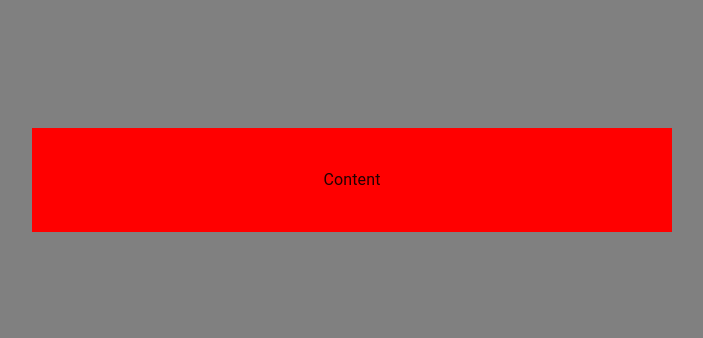
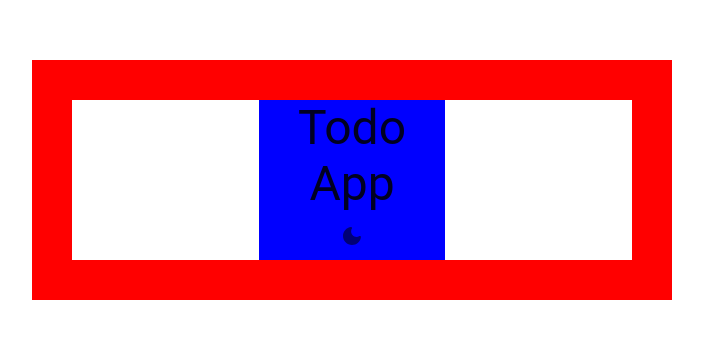
Before and after one commit to MrYious/TodoApp, a React (Create React App) app: page / in a window 1280 px wide. Shown: the part 220-558 px from the top of the page, without its empty margins (288-991 px from the left). Built offline with nearby package versions, Linux system fonts and the light colour scheme.

Commit message:
feat: add header, add roboto dep.

```diff
--- a/package.json
+++ b/package.json
@@ -5,6 +5,7 @@
   "dependencies": {
     "@emotion/react": "^11.8.2",
     "@emotion/styled": "^11.8.1",
+    "@fontsource/roboto": "^4.5.3",
     "@mui/icons-material": "^5.5.1",
     "@mui/material": "^5.5.1",
     "@testing-library/jest-dom": "^5.16.2",
--- /dev/null
+++ b/src/component/Header.js
@@ -0,0 +1,42 @@
+import { Grid, IconButton, Typography } from "@mui/material";
+import { useTheme } from "@mui/system";
+import { useContext } from "react";
+import { ThemeModeContext } from "../context/ThemeModeContext";
+import { DarkModeRounded, LightModeRounded } from "@mui/icons-material";
+
+export default function Header (){
+    const handleToggleThemeMode = useContext(ThemeModeContext);
+    const theme = useTheme();
+    return <>
+        <Grid
+            item
+            container
+            xs={12}
+            justifyContent={'center'}
+            sx={{
+                backgroundColor: 'white',
+            }}
+        >
+            <Grid
+                item
+                xs={4}
+                justifyContent={'center'}
+                fontSize={'large'}
+                sx={{
+                    backgroundColor: 'blue',
+                    textAlign: 'center',
+
+                }}
+
+            >
+                <Typography variant="h3">
+                    Todo App
+                </Typography>
+                <IconButton size="large" onClick={handleToggleThemeMode.toggleThemeMode}>
+                    {theme.palette.mode === 'light' ? <DarkModeRounded fontSize="medium" /> : <LightModeRounded/>}
+                </IconButton>
+
+            </Grid>
+        </Grid>
+    </>;
+}
--- a/src/component/ToDo.js
+++ b/src/component/ToDo.js
@@ -1,14 +1,7 @@
-import { Grid, IconButton, makeStyles, TextField } from "@mui/material";
-import { useTheme } from "@mui/system";
-import { useContext } from "react";
-import { ThemeModeContext } from "../context/ThemeModeContext";
-import { AddCircle } from '@mui/icons-material';
-import { red } from "@mui/material/colors";
+import { Grid } from "@mui/material";
+import Header from "./Header";
 
 export default function ToDo (){
-
-    const handleToggleThemeMode = useContext(ThemeModeContext);
-    const theme = useTheme();
 
     return <>
         <Grid
@@ -16,7 +9,6 @@ export default function ToDo (){
             justifyContent="center"
             alignContent={'center'}
             sx={{
-                backgroundColor: 'gray',
                 minHeight: '100vh',
             }}
         >
@@ -30,7 +22,7 @@ export default function ToDo (){
                     bgcolor: 'red',
                 }}
             >
-                <Grid item> Content </Grid>
+                <Header/>
                 {/* Header + theme toggle*/}
                 {/* Todo Input*/}
                 {/* Todo List*/}
```
Also changed, not shown: 1 other file (tests, documents, lock files or other folders).
